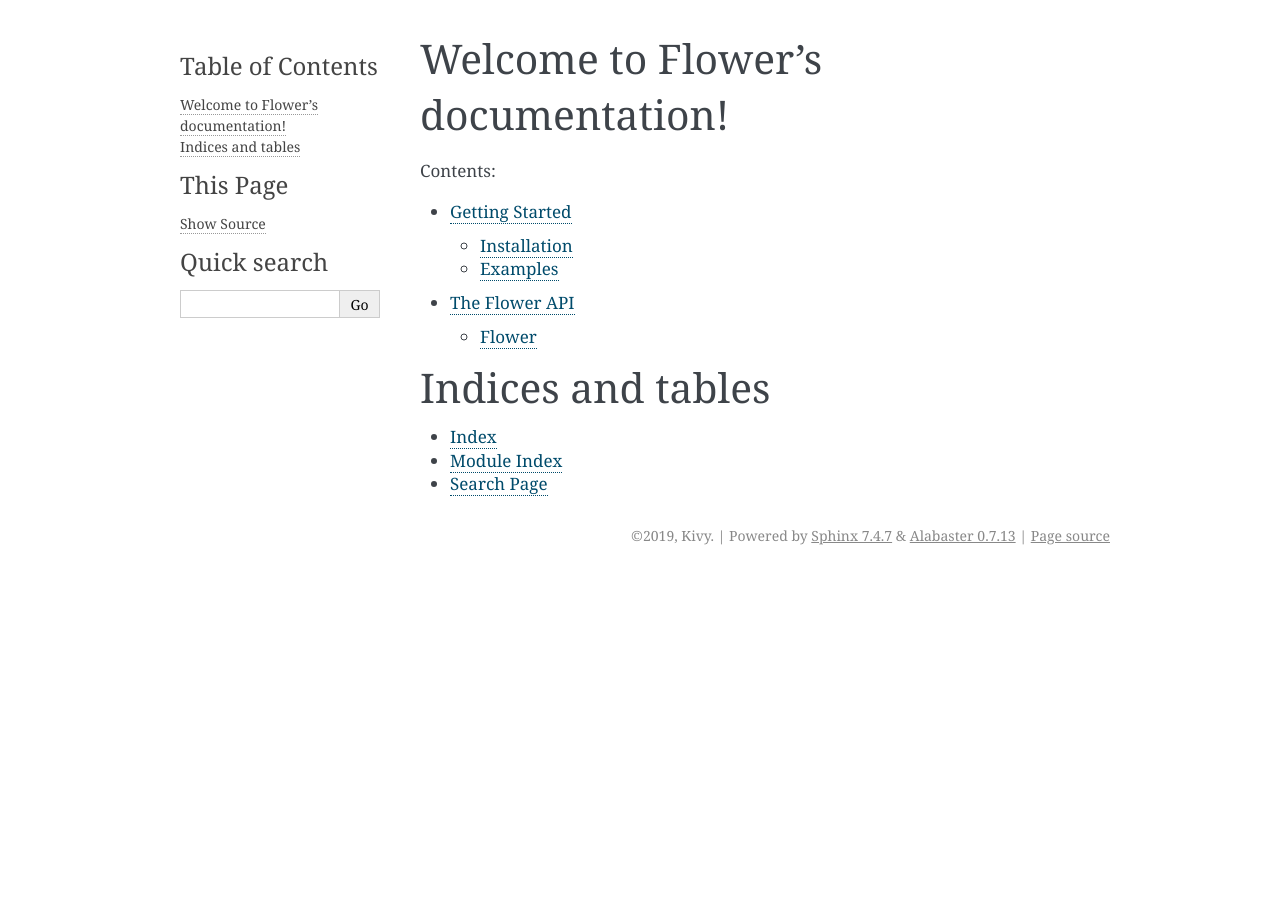
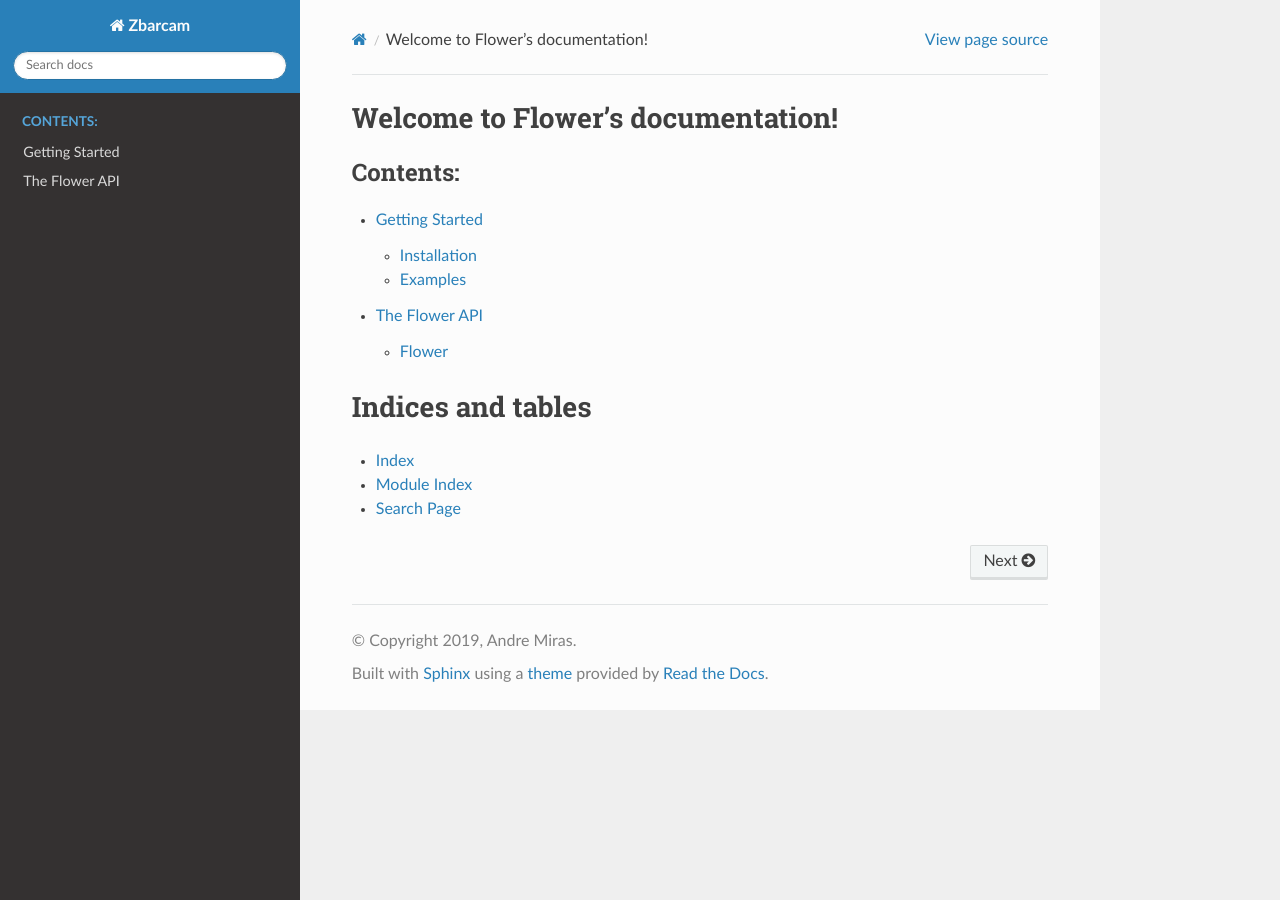
Before and after one commit to kivy-garden/zbarcam, a Sphinx documentation site: the page built from doc/source/index.rst, in a window 1280 px wide. Built offline with Sphinx 7.4.7 and the Read the Docs theme 2.0.0, drawn with Linux system fonts in a browser that asks for light colours.

Commit message:
docs sphinx_rtd_theme, project name and author

```diff
--- a/doc/source/conf.py
+++ b/doc/source/conf.py
@@ -17,9 +17,9 @@ sys.path.insert(0, os.path.abspath('../../'))
 
 # -- Project information -----------------------------------------------------
 
-project = 'Flower'
-copyright = '2019, Kivy'
-author = 'Kivy'
+project = 'Zbarcam'
+copyright = '2019, Andre Miras'
+author = 'Andre Miras'
 
 
 # -- General configuration ---------------------------------------------------
@@ -55,7 +55,7 @@ exclude_patterns = []
 # The theme to use for HTML and HTML Help pages.  See the documentation for
 # a list of builtin themes.
 #
-html_theme = 'alabaster'
+html_theme = 'sphinx_rtd_theme'
 
 # Add any paths that contain custom static files (such as style sheets) here,
 # relative to this directory. They are copied after the builtin static files,
```
